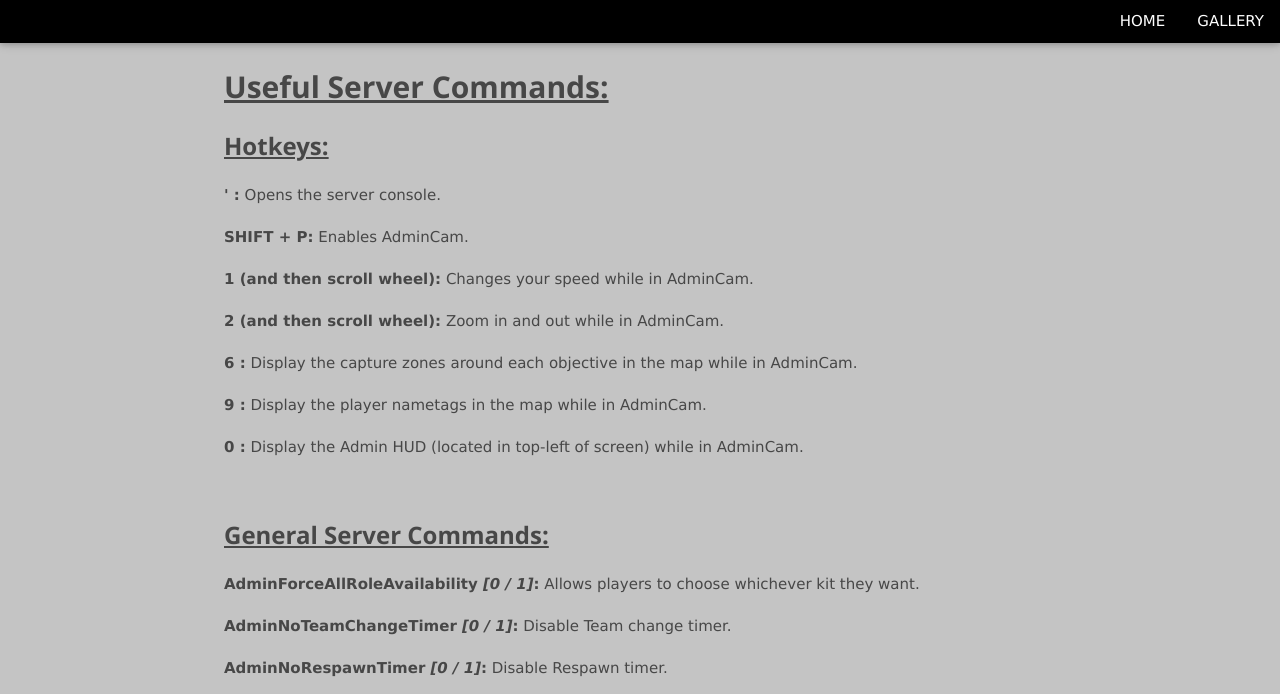
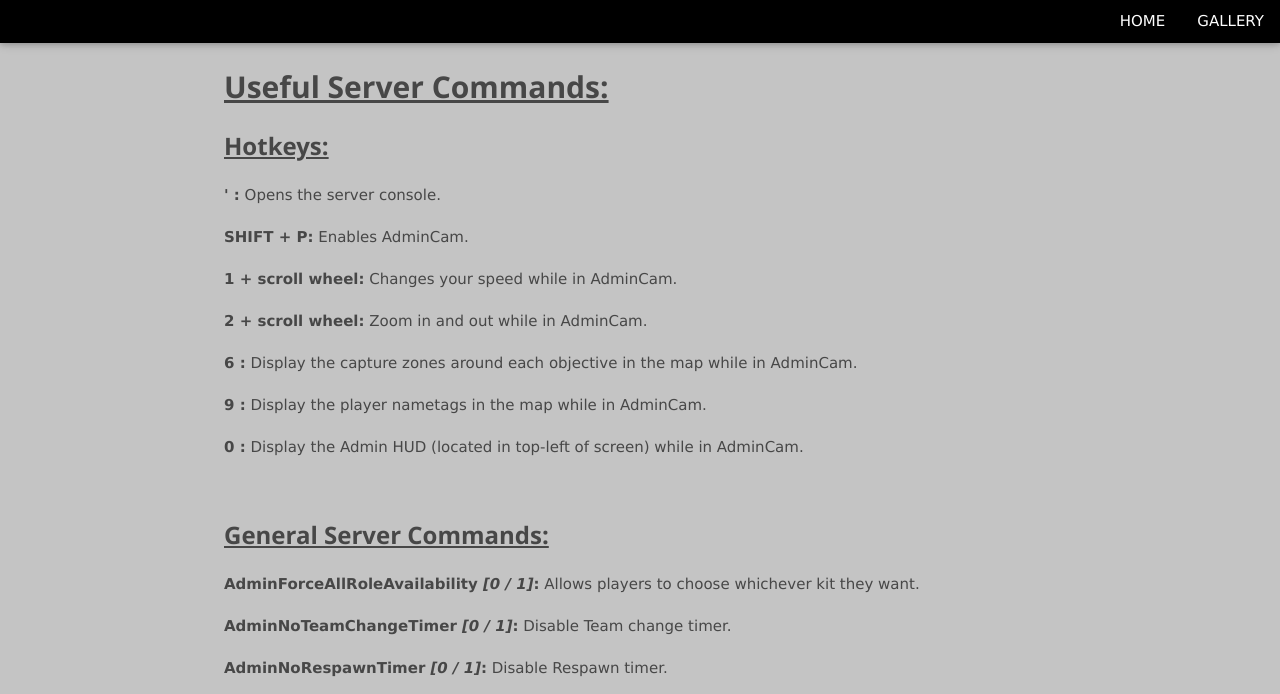
Before and after one commit to Raotrux/1id, a plain HTML site: page serveradmin.html in a window 1280 px wide. Shown: the top 694 px of the page. Drawn offline with nearby package versions, Linux system fonts and the light colour scheme.

Commit message:
Update serveradmin.html

```diff
--- a/serveradmin.html
+++ b/serveradmin.html
@@ -58,8 +58,8 @@ body, html {
   <h3><b><u>Hotkeys:</u></b></h3>
   <p><b>' :</b> Opens the server console.</p>
   <p><b>SHIFT + P:</b> Enables AdminCam.</p>
-  <p><b>1 (and then scroll wheel):</b> Changes your speed while in AdminCam.</p>
-  <p><b>2 (and then scroll wheel):</b> Zoom in and out while in AdminCam.</p>
+  <p><b>1 + scroll wheel:</b> Changes your speed while in AdminCam.</p>
+  <p><b>2 + scroll wheel:</b> Zoom in and out while in AdminCam.</p>
   <p><b>6 :</b> Display the capture zones around each objective in the map while in AdminCam. </p>
   <p><b>9 :</b> Display the player nametags in the map while in AdminCam. </p>
   <p><b>0 :</b> Display the Admin HUD (located in top-left of screen) while in AdminCam. </p><br>
```
